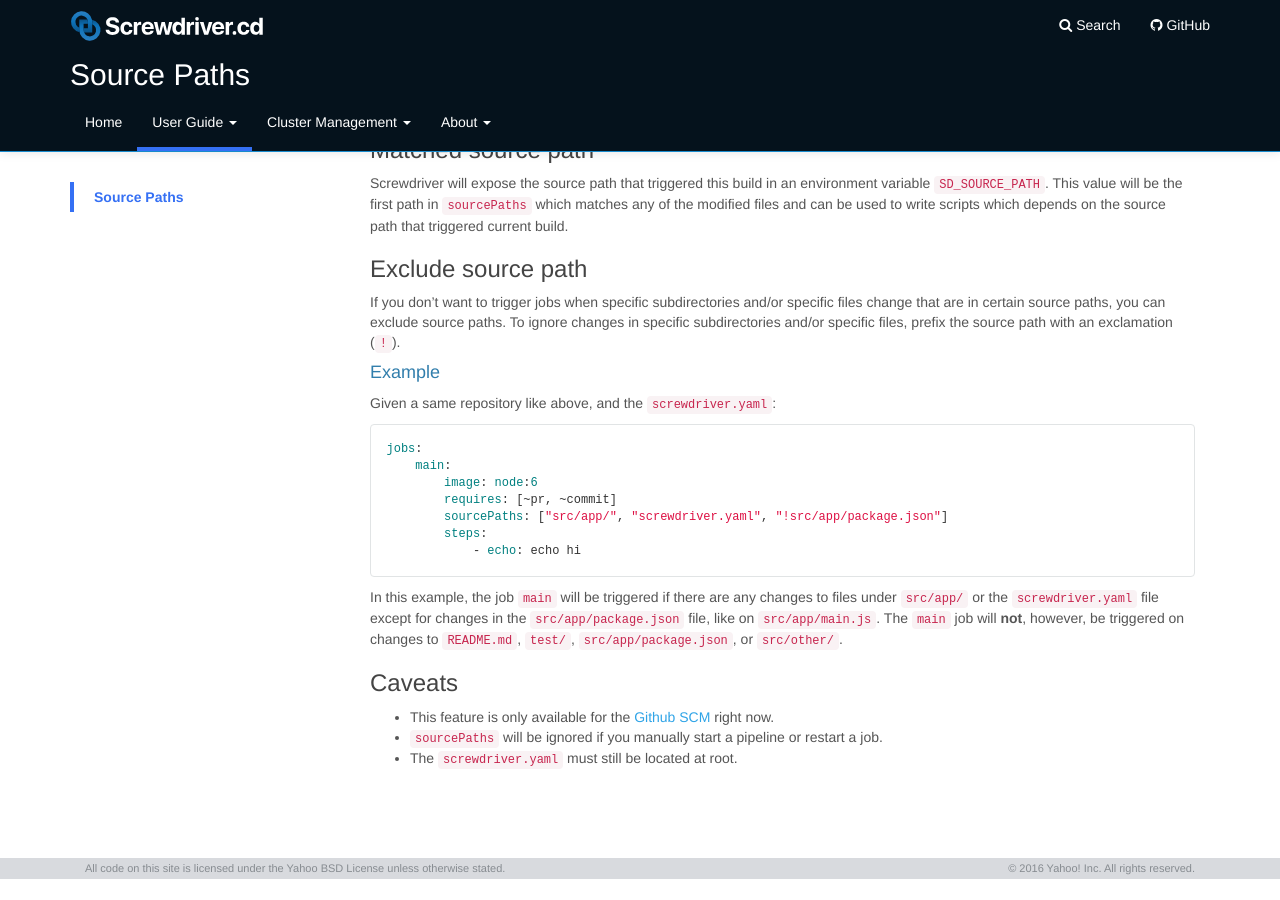
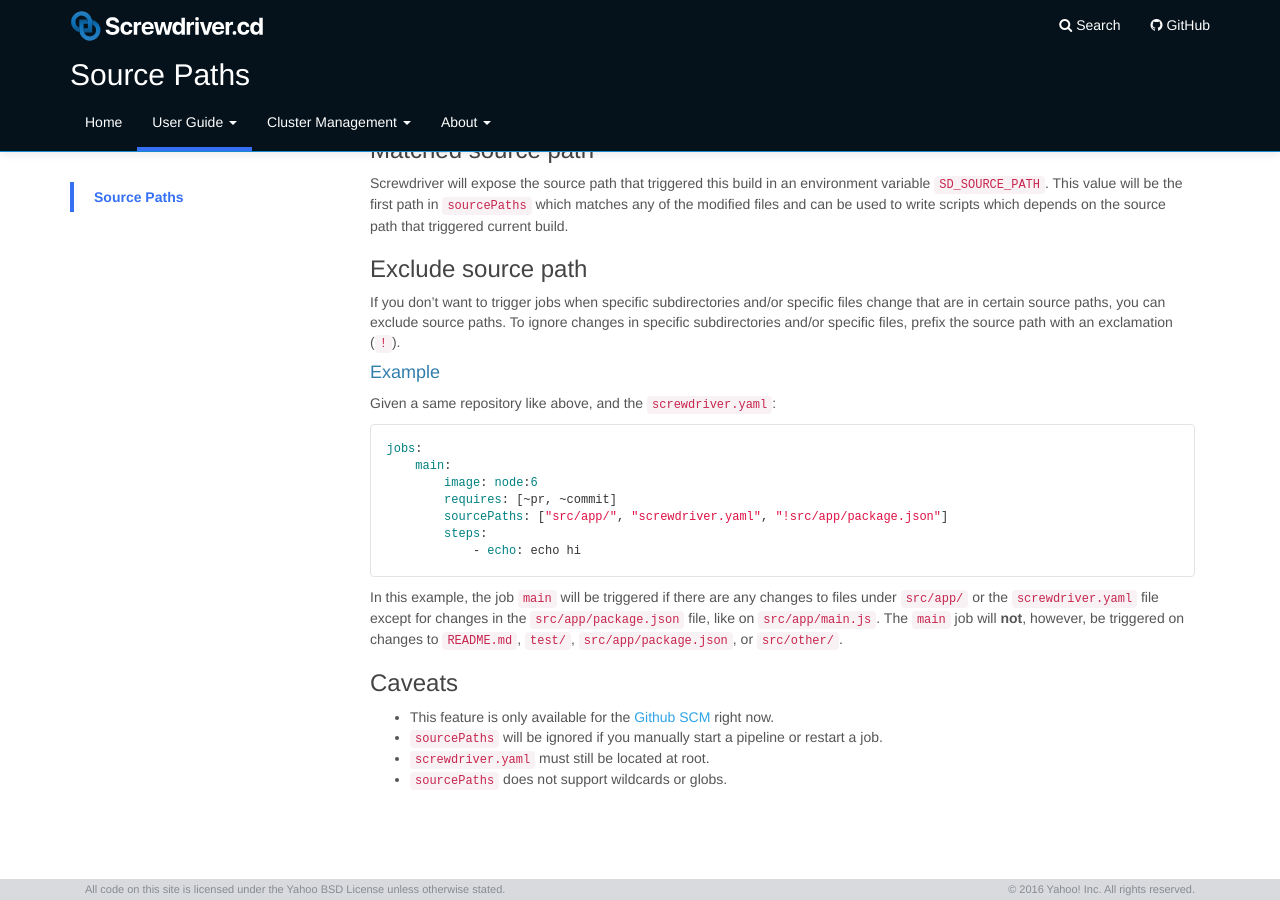
Before and after one commit to screwdriver-cd/guide, a Jekyll site: the page built from docs/user-guide/configuration/sourcePaths.md, in a window 1280 px wide and 900 px high, scrolled down 883 px. Built offline with Jekyll 4.4.1, drawn with Linux system fonts in a browser that asks for light colours; before the commit the page ends 1762 px from its top, so only the background shows below that.

Commit message:
docs: clarify non-globbing sourcePaths (#576)
plus a random s/can not/cannot/

```diff
--- a/docs/user-guide/configuration/sourcePaths.md
+++ b/docs/user-guide/configuration/sourcePaths.md
@@ -72,4 +72,5 @@ In this example, the job `main` will be triggered if there are any changes to fi
 ### Caveats
 - This feature is only available for the [Github SCM](https://github.com/screwdriver-cd/scm-github) right now.
 - `sourcePaths` will be ignored if you manually start a pipeline or restart a job.
-- The `screwdriver.yaml` must still be located at root.
+- `screwdriver.yaml` must still be located at root.
+- `sourcePaths` does not support wildcards or globs.
```
Also changed, not shown: docs/user-guide/configuration/sourceDirectory.md (+1 -1 lines).
